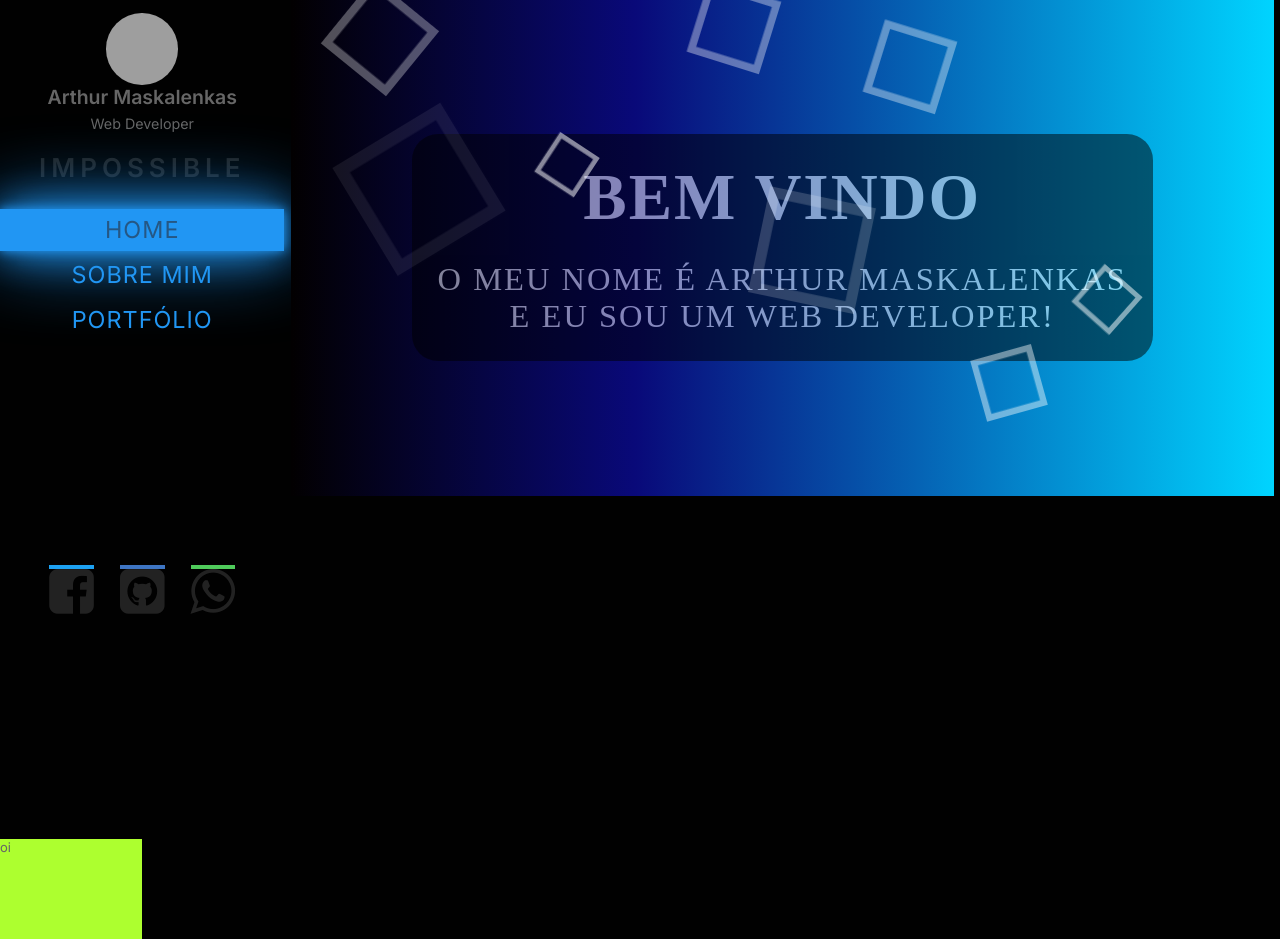
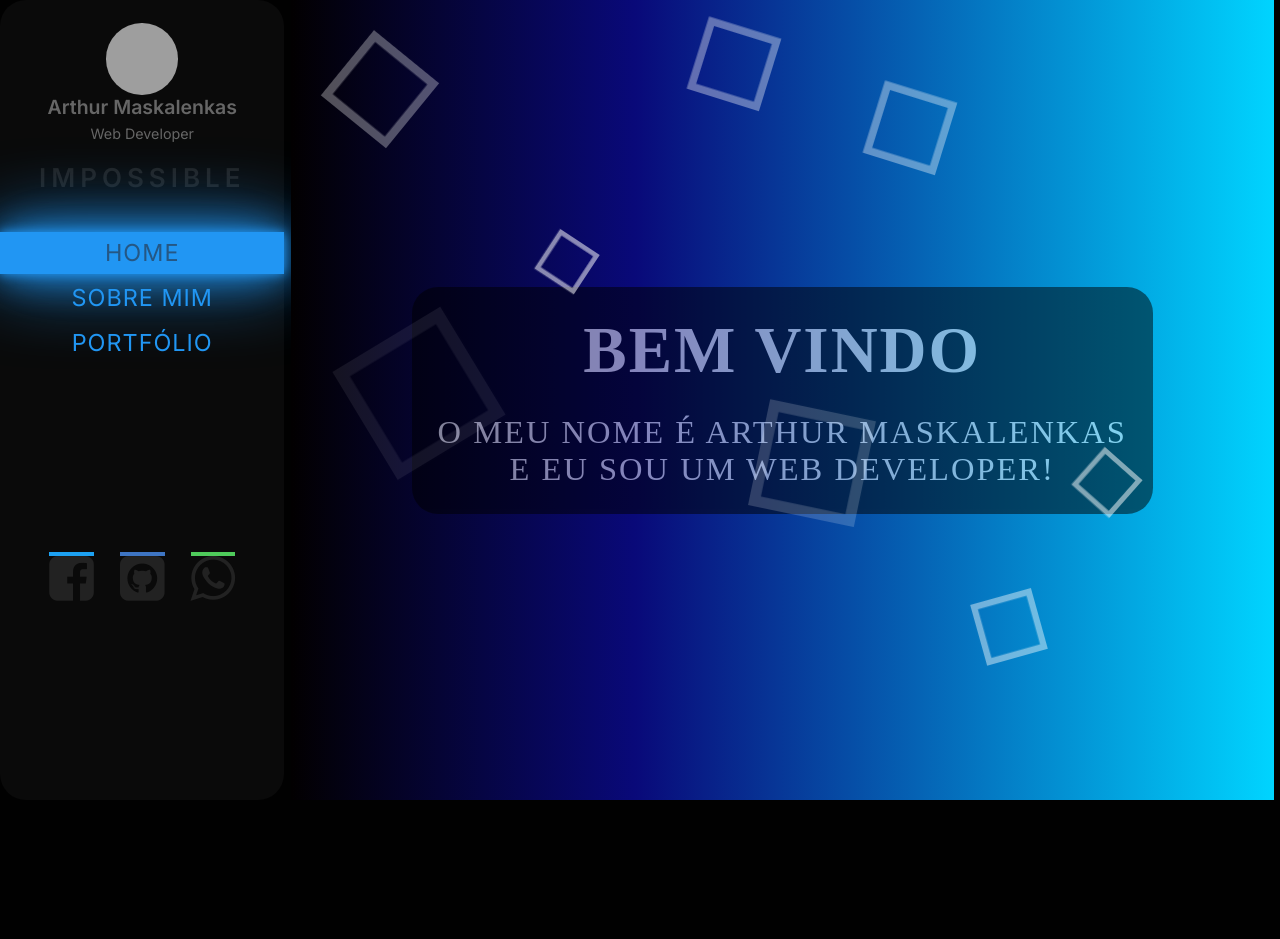
Before and after one commit to maskalenkas/Curriculo, a React (Create React App) app: page / in a window 1280 px wide. After the commit the page ends 800 px from the top, so only its background shows below. Built offline with nearby package versions, Linux system fonts and the light colour scheme; grey boxes are pictures that could not be loaded.

Commit message:
renderização condional adicionado

```diff
--- a/src/context/MenuContext.jsx
+++ b/src/context/MenuContext.jsx
@@ -6,7 +6,7 @@ export const MenuContext = createContext();
 export default function MenuProvider({ children }) {
   const [buttonAtual, setButtonAtual] = useState(0);
   const [isCelular, setIsCelular] = useState();
-  const [menuIsOn, setMenuIsOn] = useState();
+  const [menuIsOn, setMenuIsOn] = useState(true);
 
   return (
     <MenuContext.Provider value={{ buttonAtual, setButtonAtual, isCelular, setIsCelular, menuIsOn, setMenuIsOn }}>
--- a/src/pages/App.jsx
+++ b/src/pages/App.jsx
@@ -37,7 +37,7 @@ function App() {
               <Profile />
               <Menu />
               <IconsSocialMedia />
-              <Hamburguer />
+              {isCelular && <Hamburguer />}
             </>
           )}
         </aside>
```
